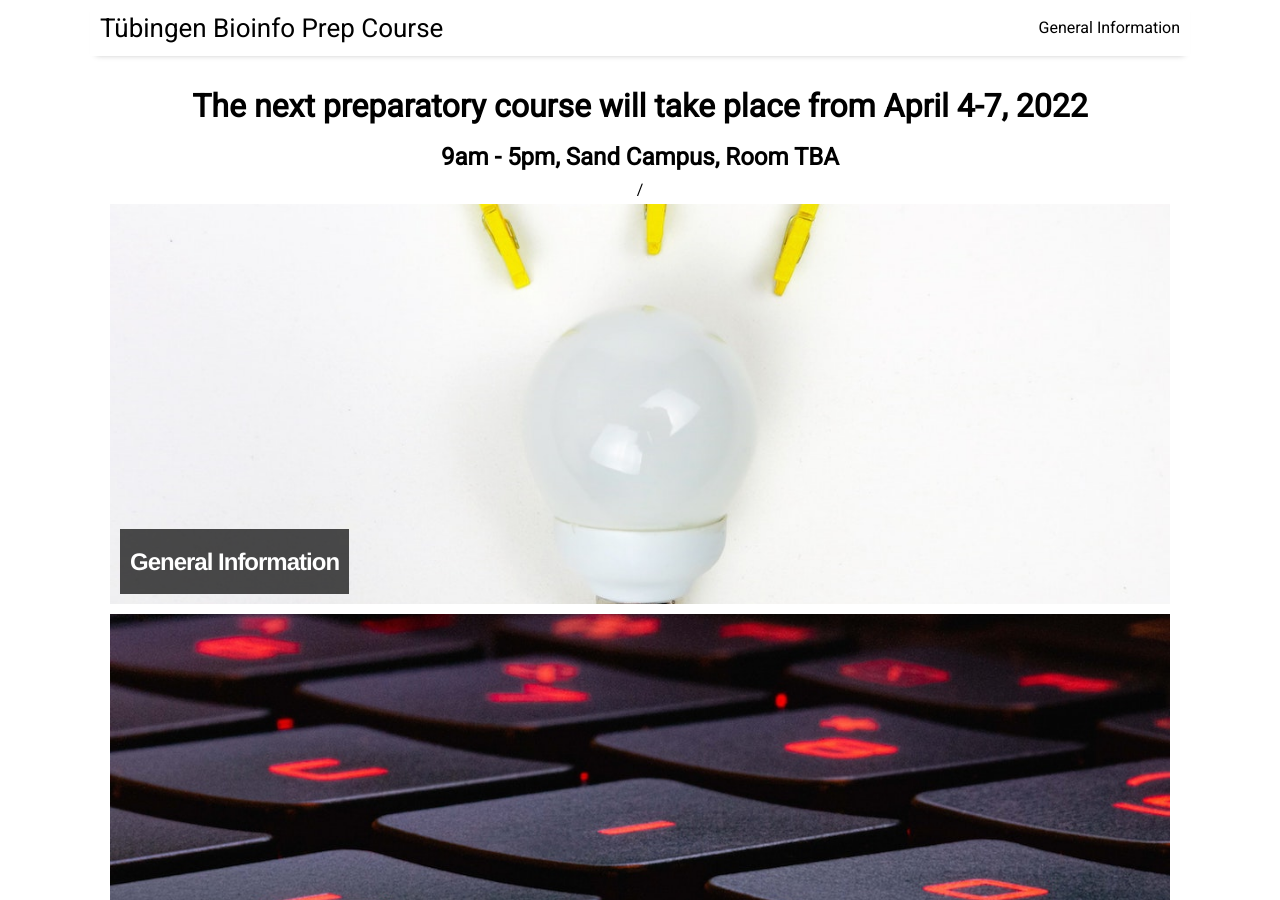
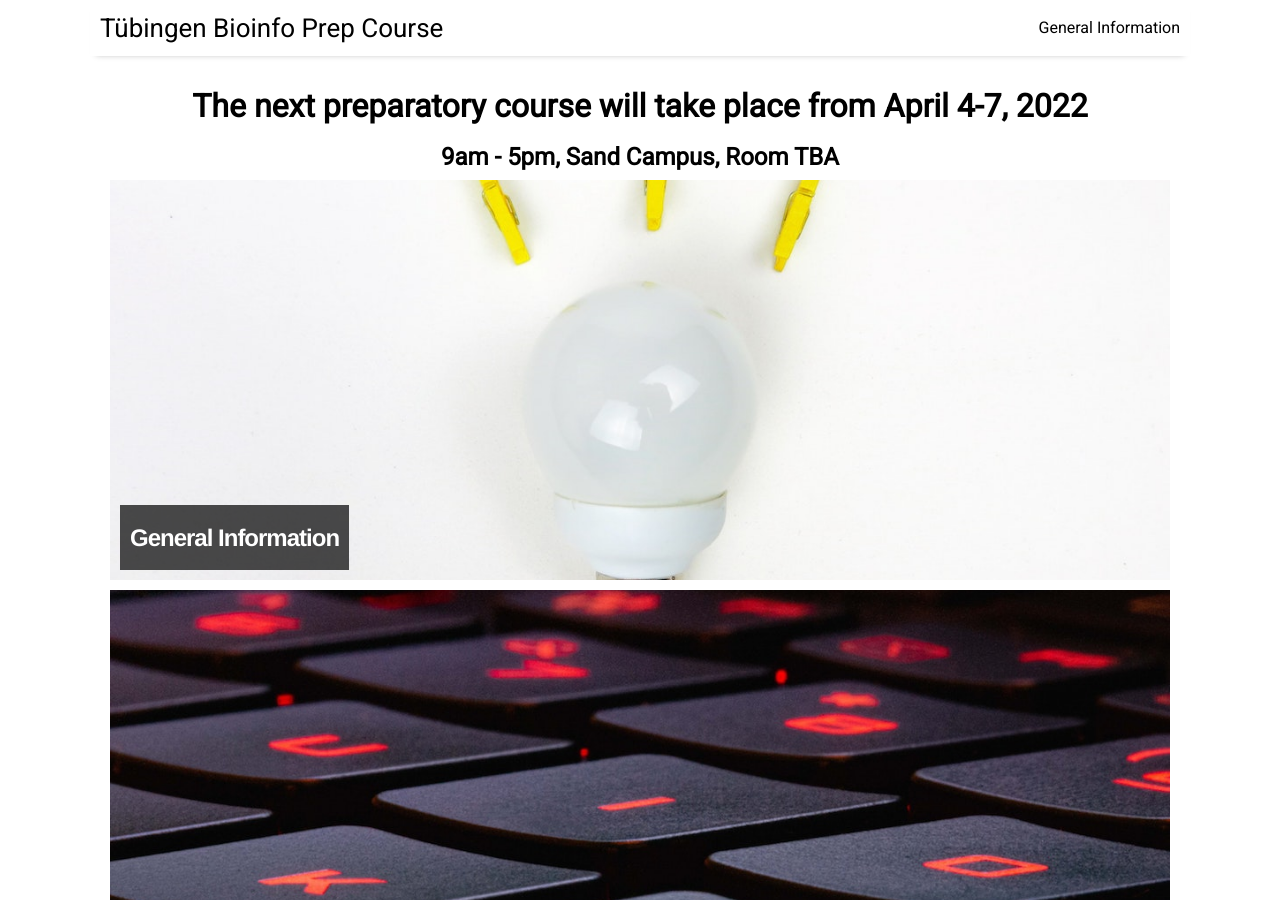
Before and after one commit to BioInfPrep/bioinfprep.github.io, a Jekyll site: the page built from index.html, in a window 1280 px wide and 900 px high. Built offline with Jekyll 4.4.1, drawn with Linux system fonts in a browser that asks for light colours; nearby versions of some CDN libraries.

```diff
--- a/_layouts/home.html
+++ b/_layouts/home.html
@@ -6,7 +6,7 @@ title: Home
 <!div style="margin-bottom:40px">
 	<center>
                <h1>The next preparatory course will take place from April 4-7, 2022</h1>
-               <h2>9am - 5pm, Sand Campus, Room TBA</h2>/
+               <h2>9am - 5pm, Sand Campus, Room TBA</h2>
 	</center>
 </div!>
 
```
